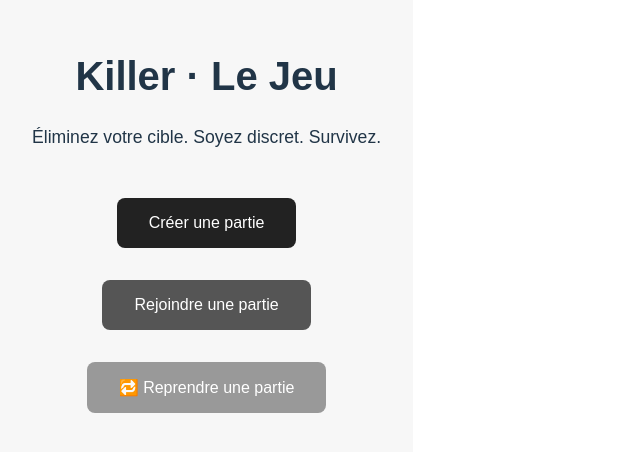
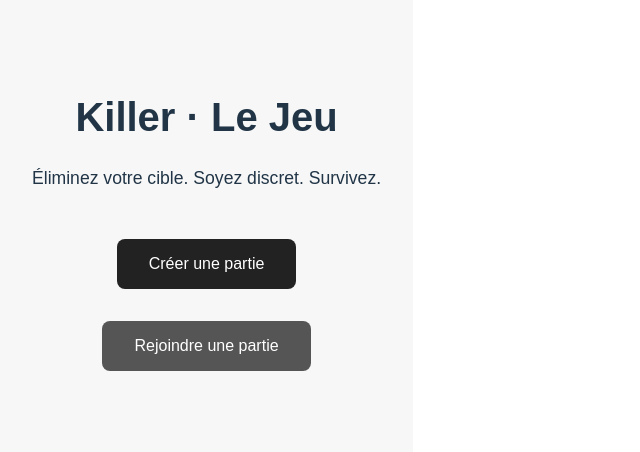
Before and after one commit to Sneakybapt/TKA, a React (Vite) app: page / in a window 1280 px wide. Shown: the part 204-656 px from the top of the page, without its empty margins (0-640 px from the left). Built offline with nearby package versions, Linux system fonts and the light colour scheme; no server answers.

Commit message:
07/07/2025 21:34

```diff
--- a/src/App.tsx
+++ b/src/App.tsx
@@ -50,12 +50,6 @@ function Accueil() {
       >
         Rejoindre une partie
       </button>
-      <button
-        style={{ ...buttonStyle, backgroundColor: "#999" }}
-        onClick={() => navigate("/reprendre")}
-      >
-        🔁 Reprendre une partie
-      </button>
     </div>
   );
 }
```
